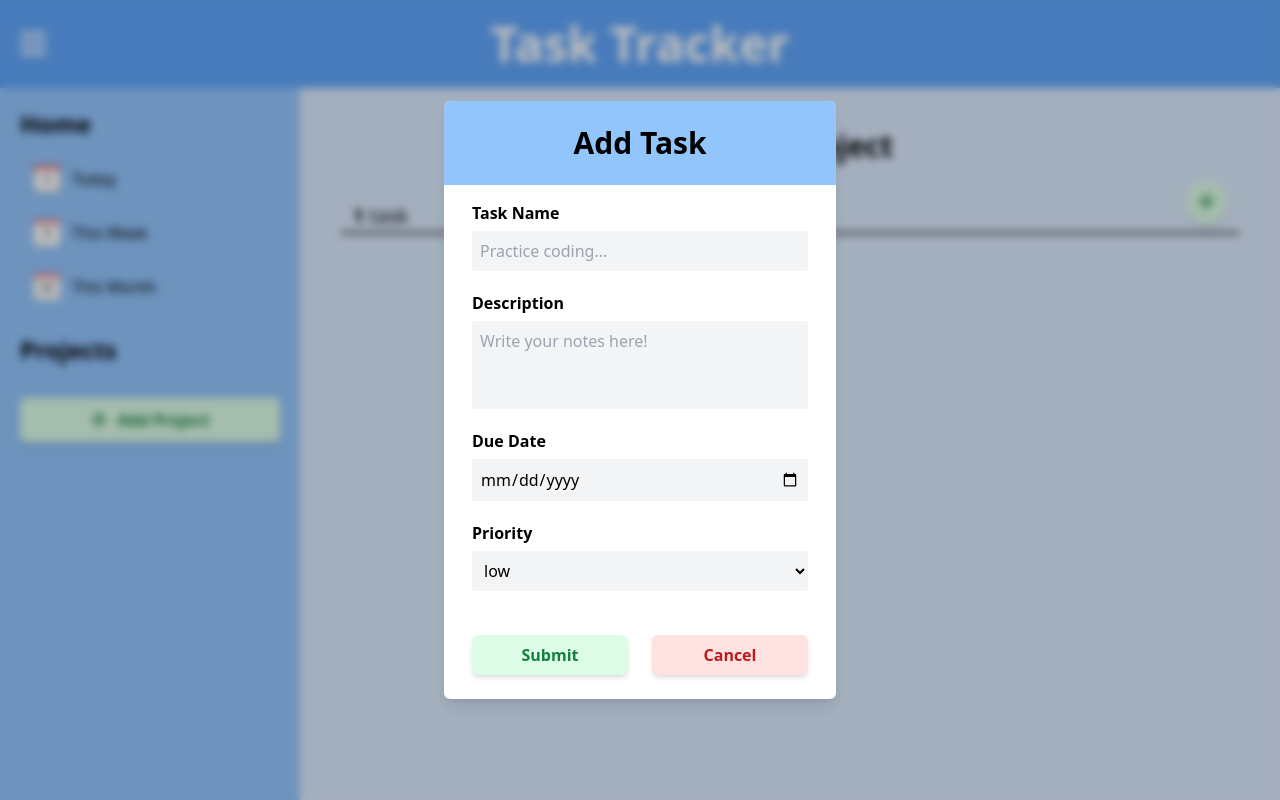
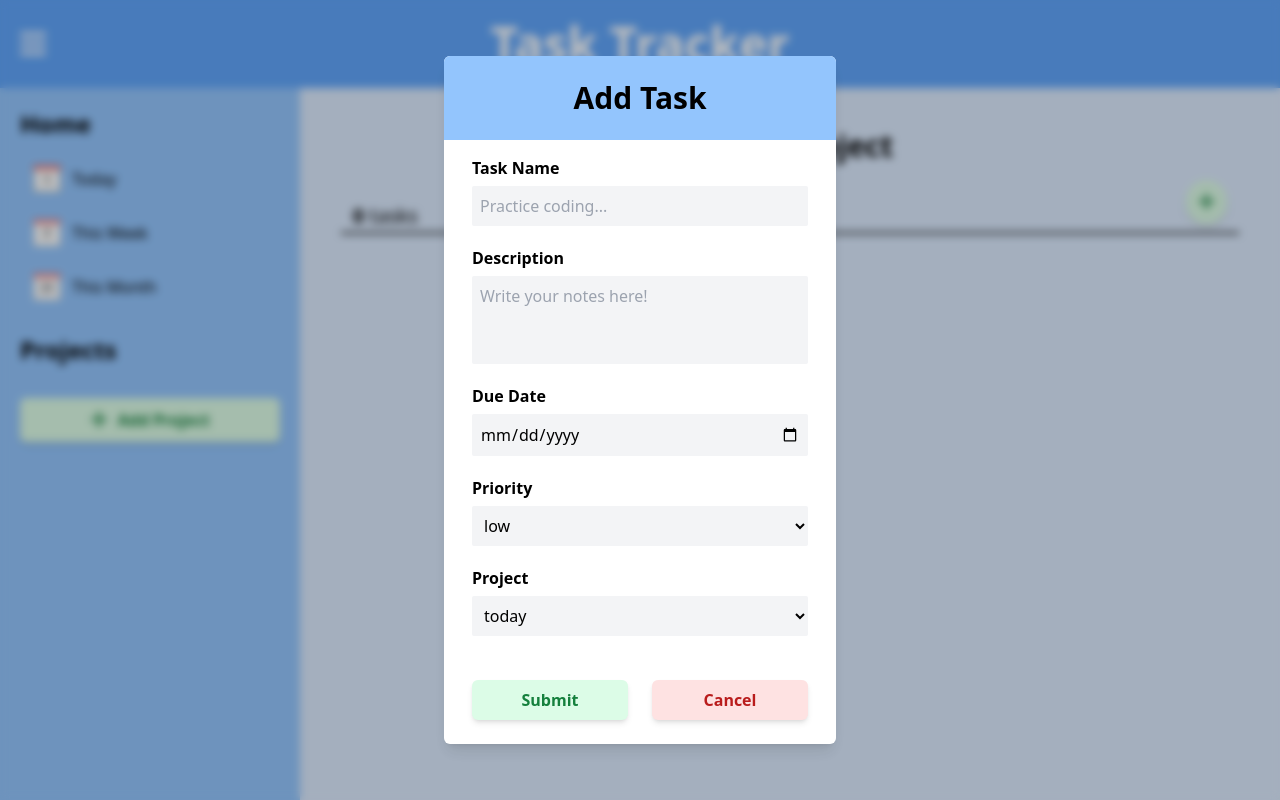
Before and after one commit to spencerhill97/task-tracker, a React (Vite) app: page / in a window 1280 px wide. Both pictures are taken after a click on the button 1206 px from the left and 202 px from the top of the page. Built offline with nearby package versions, Linux system fonts and the light colour scheme.

Commit message:
fourth commit

```diff
--- a/src/App.jsx
+++ b/src/App.jsx
@@ -2,13 +2,15 @@ import Sidebar from "./components/Sidebar";
 import Header from "./components/Header";
 import ActiveProject from "./components/ActiveProject";
 import { useGlobalContext } from "./context/GlobalContext";
-import TaskForm from "./components/TaskForm";
+import AddTaskForm from "./components/AddTaskForm";
+import EditTaskForm from "./components/EditTaskForm";
 
 function App() {
-  const { taskForm } = useGlobalContext();
+  const { addTaskForm, editTaskForm } = useGlobalContext();
   return (
     <main>
-      {taskForm && <TaskForm />}
+      {addTaskForm && <AddTaskForm />}
+      {editTaskForm && <EditTaskForm />}
       <Header />
       <Sidebar />
       <ActiveProject />
--- a/src/components/ActiveProject.jsx
+++ b/src/components/ActiveProject.jsx
@@ -1,11 +1,12 @@
+import { useState } from "react";
 import { useGlobalContext } from "../context/GlobalContext";
 import Task from "../ui/Task";
 
 const ActiveProject = () => {
-  const { activeProject, taskForm, setTaskForm } = useGlobalContext();
+  const { activeProject, addTaskForm, setAddTaskForm } = useGlobalContext();
 
   const handleClick = () => {
-    setTaskForm(!taskForm);
+    setAddTaskForm(!addTaskForm);
   };
 
   return (
@@ -15,7 +16,10 @@ const ActiveProject = () => {
           {activeProject ? activeProject.name : "Active Project"}
         </h2>
         <p className="active__project__header__task-count">
-          <span className="task-count">1</span> task
+          <span className="task-count">
+            {activeProject === null ? "0" : activeProject.tasks.length}
+          </span>{" "}
+          {activeProject && activeProject.tasks.length === 1 ? "task" : "tasks"}
         </p>
         <button
           onClick={handleClick}
@@ -26,7 +30,7 @@ const ActiveProject = () => {
       </div>
       <article className="active-project__tasks">
         {activeProject &&
-          activeProject.getTasks().map((task, index) => {
+          activeProject.getTasks().map((task) => {
             return (
               <Task
                 key={`${task.name ? task.name : ""}${Math.random()}`}
--- /dev/null
+++ b/src/components/AddTaskForm.jsx
@@ -0,0 +1,150 @@
+import { useRef, useState } from "react";
+import { useGlobalContext } from "../context/GlobalContext";
+import TaskClass from "../modules/TaskClass";
+import StorageClass from "../modules/StorageClass";
+
+const AddTaskForm = () => {
+  const { addTaskForm, setAddTaskForm, activeProject } = useGlobalContext();
+
+  const ref = useRef(null);
+
+  const handleSubmit = (e) => {
+    e.preventDefault();
+    const name = document.querySelector(".name-input");
+    const description = document.querySelector(".description-input");
+    const date = document.querySelector(".date-input");
+    const priority = document.querySelector(".priority-input");
+    const project = document.querySelector(".project-input");
+
+    const newTask = new TaskClass(
+      name.value,
+      description.value,
+      date.value,
+      priority.value
+    );
+
+    if (activeProject && activeProject.name === project.value) {
+      StorageClass.addTask(activeProject, Object.assign(newTask));
+      activeProject.addTask(Object.assign(newTask));
+    } else {
+      StorageClass.addTask(project.value, Object.assign(newTask));
+    }
+
+    name.value = "";
+    description.value = "";
+    date.value = "";
+    priority.value = "";
+    project.value = activeProject ? activeProject.name : "today";
+
+    setAddTaskForm(!addTaskForm);
+  };
+
+  const handleClick = (e) => {
+    if (ref.current && !!ref.current.contains(e.target)) return;
+    setAddTaskForm(!addTaskForm);
+  };
+
+  return (
+    <section onClick={handleClick} className="task-form">
+      <form ref={ref} onSubmit={handleSubmit} className="task-form__form">
+        <fieldset className="task-form__form__fieldset">
+          <legend className="task-form__form__fieldset__legend">
+            add task
+          </legend>
+          <div className="task-form__form__fieldset__input-cont">
+            <label
+              className="task-form__form__fieldset__input-cont__label"
+              htmlFor="name"
+            >
+              task name
+            </label>
+            <input
+              placeholder="Practice coding..."
+              type="name"
+              name="name"
+              id="name"
+              required
+              className="name-input"
+            />
+          </div>
+          <div className="task-form__form__fieldset__input-cont">
+            <label
+              className="task-form__form__fieldset__input-cont__label"
+              htmlFor="description"
+            >
+              description
+            </label>
+            <textarea
+              id="description"
+              name="description"
+              rows="3"
+              cols="33"
+              placeholder="Write your notes here!"
+              className="description-input"
+            ></textarea>
+          </div>
+          <div className="task-form__form__fieldset__input-cont">
+            <label
+              className="task-form__form__fieldset__input-cont__label"
+              htmlFor="date"
+            >
+              due date
+            </label>
+            <input className="date-input" type="date" name="date" id="date" />
+          </div>
+          <div className="task-form__form__fieldset__input-cont">
+            <label
+              className="task-form__form__fieldset__input-cont__label"
+              htmlFor="priority"
+              defaultValue="low"
+            >
+              priority
+            </label>
+            <select className="priority-input" name="priority" id="priority">
+              <option value="low">low</option>
+              <option value="medium">medium</option>
+              <option value="high">high</option>
+            </select>
+          </div>
+          <div className="task-form__form__fieldset__input-cont">
+            <label
+              className="task-form__form__fieldset__input-cont__label"
+              htmlFor="project"
+              defaultValue="this week"
+            >
+              project
+            </label>
+            <select
+              className="project-input"
+              name="project"
+              id="project"
+              defaultValue={activeProject ? activeProject.name : ""}
+            >
+              {Array.from(StorageClass.getProjects()).map((project, index) => {
+                return (
+                  <option key={index} value={project.name}>
+                    {project.name}
+                  </option>
+                );
+              })}
+            </select>
+          </div>
+          <div className="task-form__form__fieldset__btn-cont">
+            <button type="submit" className="task-form__form__btn btn--green">
+              submit
+            </button>
+            <button
+              onClick={() => setAddTaskForm(!addTaskForm)}
+              type="button"
+              className="task-form__form__btn btn--red"
+            >
+              cancel
+            </button>
+          </div>
+        </fieldset>
+      </form>
+    </section>
+  );
+};
+
+export default AddTaskForm;
--- a/src/components/TaskForm.jsx
+++ b/src/components/EditTaskForm.jsx
@@ -1,36 +1,20 @@
-import { useRef } from "react";
+import { useRef, useState } from "react";
 import { useGlobalContext } from "../context/GlobalContext";
 import TaskClass from "../modules/TaskClass";
-import Storage from "../modules/StorageClass";
+import StorageClass from "../modules/StorageClass";
 
-const TaskForm = () => {
-  const { taskForm, setTaskForm, activeProject } = useGlobalContext();
+const EditTaskForm = () => {
+  const { editTaskFormForm, setEditTaskForm } = useGlobalContext();
+
   const ref = useRef(null);
 
   const handleSubmit = (e) => {
     e.preventDefault();
-    const name = document.querySelector(".name-input");
-    const description = document.querySelector(".description-input");
-    const date = document.querySelector(".date-input");
-    const priority = document.querySelector(".priority-input");
-
-    const newTask = new TaskClass(
-      name.value,
-      description.value,
-      date.value,
-      priority.value
-    );
-
-    Storage.addTask(activeProject, Object.assign(newTask));
-
-    activeProject.addTask(Object.assign(newTask));
-
-    console.log(activeProject.getTasks());
   };
 
   const handleClick = (e) => {
     if (ref.current && !!ref.current.contains(e.target)) return;
-    setTaskForm(!taskForm);
+    setEditTaskForm(!editTaskForm);
   };
 
   return (
@@ -38,7 +22,7 @@ const TaskForm = () => {
       <form ref={ref} onSubmit={handleSubmit} className="task-form__form">
         <fieldset className="task-form__form__fieldset">
           <legend className="task-form__form__fieldset__legend">
-            add task
+            edit task
           </legend>
           <div className="task-form__form__fieldset__input-cont">
             <label
@@ -54,6 +38,7 @@ const TaskForm = () => {
               id="name"
               required
               className="name-input"
+              defaultValue="spencer hill"
             />
           </div>
           <div className="task-form__form__fieldset__input-cont">
@@ -94,12 +79,29 @@ const TaskForm = () => {
               <option value="high">high</option>
             </select>
           </div>
+          <div className="task-form__form__fieldset__input-cont">
+            <label
+              className="task-form__form__fieldset__input-cont__label"
+              htmlFor="project"
+            >
+              project
+            </label>
+            <select className="project-input" name="project" id="project">
+              {Array.from(StorageClass.getProjects()).map((project, index) => {
+                return (
+                  <option key={index} value={project.name}>
+                    {project.name}
+                  </option>
+                );
+              })}
+            </select>
+          </div>
           <div className="task-form__form__fieldset__btn-cont">
             <button type="submit" className="task-form__form__btn btn--green">
-              submit
+              update
             </button>
             <button
-              onClick={() => setTaskForm(!taskForm)}
+              onClick={() => setEditTaskForm(!editTaskForm)}
               type="button"
               className="task-form__form__btn btn--red"
             >
@@ -112,4 +114,4 @@ const TaskForm = () => {
   );
 };
 
-export default TaskForm;
+export default EditTaskForm;
--- a/src/components/Sidebar.jsx
+++ b/src/components/Sidebar.jsx
@@ -9,7 +9,7 @@ import { useGlobalContext } from "../context/GlobalContext";
 const Sidebar = () => {
   const [isActive, setActive] = useState(false);
   const [isDeleted, setIsDeleted] = useState(false);
-  const { setActiveProject, activeProject } = useGlobalContext();
+  const { setActiveProject, setActiveUser } = useGlobalContext();
 
   function handleSubmit(e) {
     e.preventDefault();
--- a/src/context/GlobalContext.jsx
+++ b/src/context/GlobalContext.jsx
@@ -6,9 +6,18 @@ export const useGlobalContext = () => useContext(GlobalContext);
 
 const AppContext = ({ children }) => {
   const [activeProject, setActiveProject] = useState(null);
-  const [taskForm, setTaskForm] = useState(false);
+  const [addTaskForm, setAddTaskForm] = useState(false);
+  const [editTaskForm, setEditTaskForm] = useState(false);
+  const [currentTask, setCurrentTask] = useState(null);
 
-  const value = { setActiveProject, activeProject, taskForm, setTaskForm };
+  const value = {
+    setActiveProject,
+    activeProject,
+    addTaskForm,
+    setAddTaskForm,
+    editTaskForm,
+    setEditTaskForm,
+  };
 
   return (
     <GlobalContext.Provider value={value}>{children}</GlobalContext.Provider>
--- a/src/input.css
+++ b/src/input.css
@@ -27,8 +27,7 @@
 
   input,
   textarea,
-  select,
-  option {
+  select {
     @apply p-2 rounded-sm bg-gray-100;
   }
 
--- a/src/modules/StorageClass.jsx
+++ b/src/modules/StorageClass.jsx
@@ -49,6 +49,10 @@ export default class StorageClass {
 
   static getProject(project) {
     const todoList = StorageClass.getProjects();
+    if (typeof project === "string") {
+      return todoList.find((currProject) => currProject.name === project);
+    }
+
     return todoList.find((currProject) => currProject.name === project.name);
   }
 
--- a/src/ui/Task.jsx
+++ b/src/ui/Task.jsx
@@ -4,10 +4,12 @@ import { useGlobalContext } from "../context/GlobalContext";
 
 const Task = ({ task }) => {
   const [toggle, setToggle] = useState(false);
+  const [isDeleted, setIsDeleted] = useState(false);
+  const { activeProject, setEditTaskForm, editTaskForm } = useGlobalContext();
+
   const checkRef = useRef(null);
   const deleteRef = useRef(null);
   const editRef = useRef(null);
-  const { setActiveProject, activeProject } = useGlobalContext();
 
   const handleToggle = (e) => {
     if (checkRef.current && !!checkRef.current.contains(e.target)) {
@@ -23,9 +25,13 @@ const Task = ({ task }) => {
 
   const handleDelete = (task) => {
     StorageClass.deleteTask(activeProject, task);
+    activeProject.deleteTask(task);
+    setIsDeleted(!isDeleted);
   };
 
   return (
+    <>
+      {isDeleted === false && (
         <div
           onClick={handleToggle}
           className={`active-project__tasks__task ${
@@ -58,6 +64,7 @@ const Task = ({ task }) => {
               <p className="task__container__details__date">{task.dueDate}</p>
               <div className="task__container__details__functionality">
                 <button
+                  // onClick={setEditTaskForm(!editTaskForm)}
                   ref={editRef}
                   className="task__container__details__functionality__btn--edit"
                 >
@@ -74,9 +81,13 @@ const Task = ({ task }) => {
             </div>
           </div>
           {task.description && toggle && (
-        <div className="task__container--description">{task.description}</div>
+            <div className="task__container--description">
+              {task.description}
+            </div>
           )}
         </div>
+      )}
+    </>
   );
 };
 
```
Also changed, not shown: src/modules/ToDoListClass.jsx (+9 -1 lines). Lines whose indentation alone changed are shown as unchanged.
